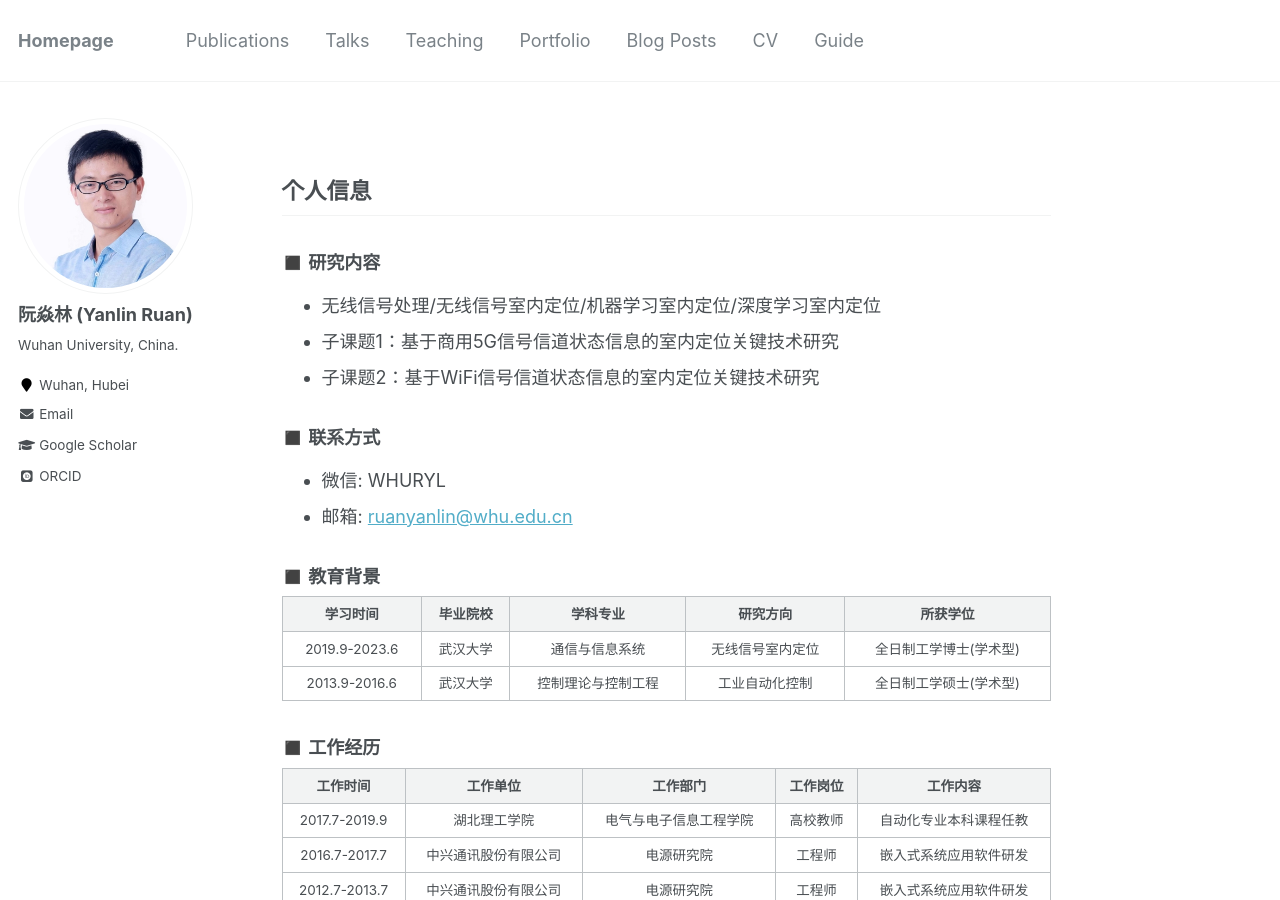
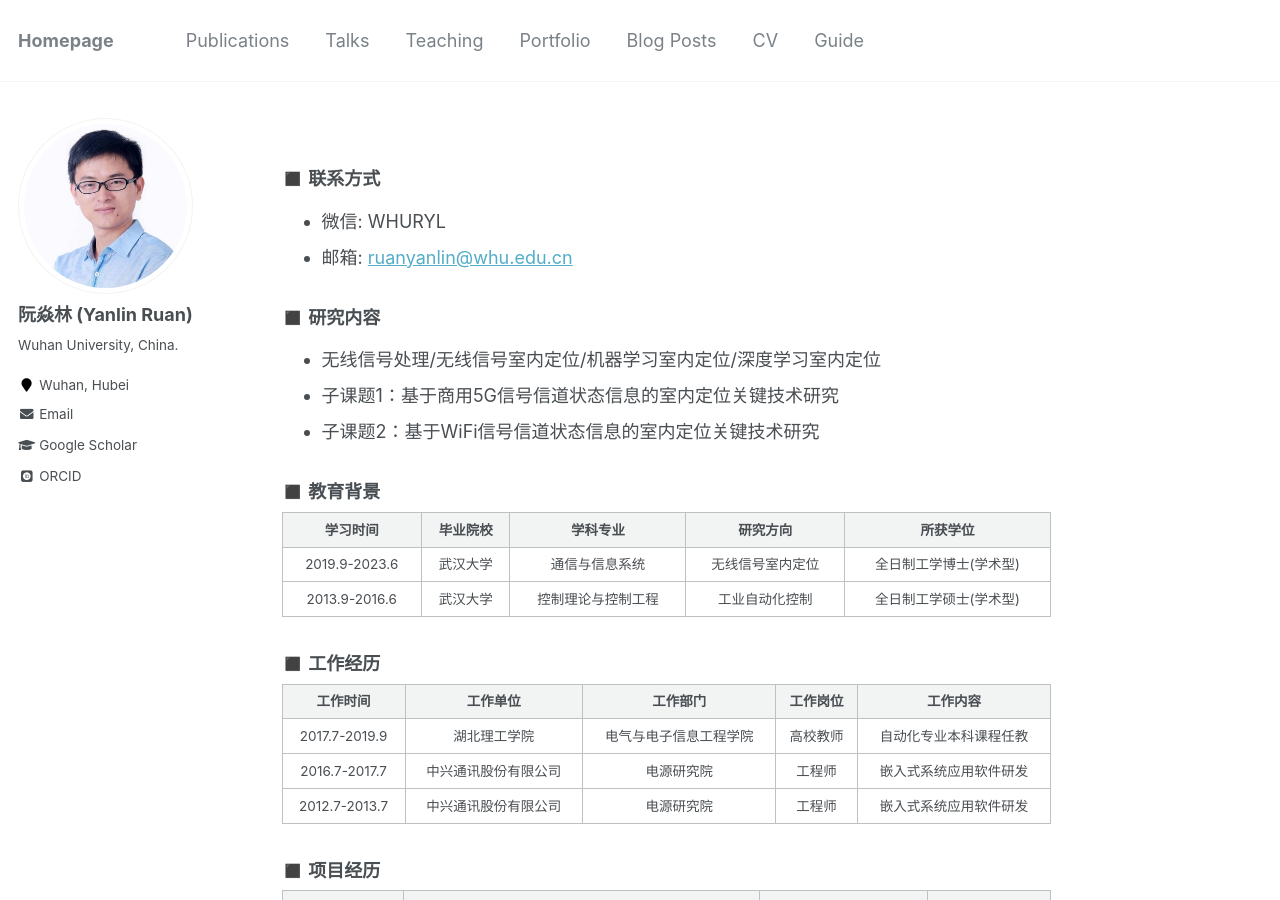
Before and after one commit to whuryl/whuryl.github.io, a Jekyll site: the page built from _pages/about.md, in a window 1280 px wide and 900 px high. Built offline with Jekyll 4.4.1, drawn with Linux system fonts in a browser that asks for light colours; some web fonts are replaced.

Commit message:
Update about.md

```diff
--- a/_pages/about.md
+++ b/_pages/about.md
@@ -8,18 +8,16 @@ redirect_from:
   - /about.html
 ---
 
-个人信息
-------
+### ◼️ 联系方式
+
+* 微信: WHURYL
+* 邮箱: <ruanyanlin@whu.edu.cn>
+
 ### ◼️ 研究内容
 
 * 无线信号处理/无线信号室内定位/机器学习室内定位/深度学习室内定位
 * 子课题1：基于商用5G信号信道状态信息的室内定位关键技术研究
 * 子课题2：基于WiFi信号信道状态信息的室内定位关键技术研究
-
-### ◼️ 联系方式
-
-* 微信: WHURYL
-* 邮箱: <ruanyanlin@whu.edu.cn>
 
 ### ◼️ 教育背景
 
```
